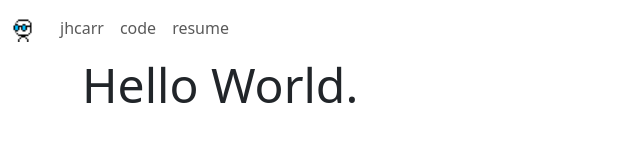
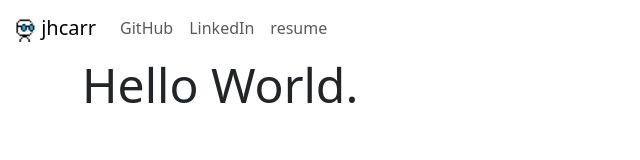
Before and after one commit to jhcarr/jhcarr.github.io, a plain HTML site: page index.html in a window 1280 px wide. Shown: the whole page, without its empty margins (0-640 px from the left). Drawn offline with Linux system fonts and the light colour scheme.

Commit message:
clean up my make clean

```diff
--- a/index.html
+++ b/index.html
@@ -4,15 +4,16 @@ See _layout.jade
 <nav class="navbar navbar-expand-lg">
 <div class="container-fluid">
 <a class="navbar-brand" href="#">
-<img src="img/favicon.ico" width="24" height="24">
+<img src="img/favicon.ico" width="24" height="24" style="transform: scaleX(-1);">
+<span>jhcarr</span>
 </a>
 <button class="navbar-toggler" type="button" data-bs-toggle="collapse" data-bs-target="#navbarNavAltMarkup" aria-controls="navbarNavAltMarkup" aria-expanded="false" aria-label="Toggle navigation">
 <span class="navbar-toggler-icon"></span>
 </button>
 <div class="collapse navbar-collapse" id="navbarNavAltMarkup">
 <div class="navbar-nav">
-<a class="nav-link" href="#">jhcarr</a>
-<a class="nav-link" href="#">code</a>
+<a class="nav-link" href="https://github.com/jhcarr">GitHub</a>
+<a class="nav-link" href="https://www.linkedin.com/in/justin-carr-9667ab63/">LinkedIn</a>
 <a class="nav-link" href="#">resume</a>
 </div>
 </div>
```
Also changed, not shown: 2 other files.
